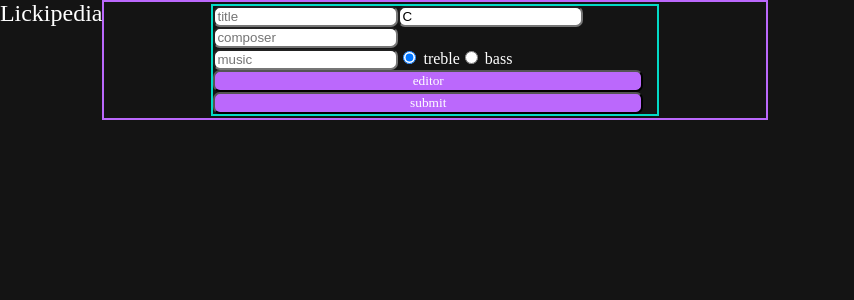
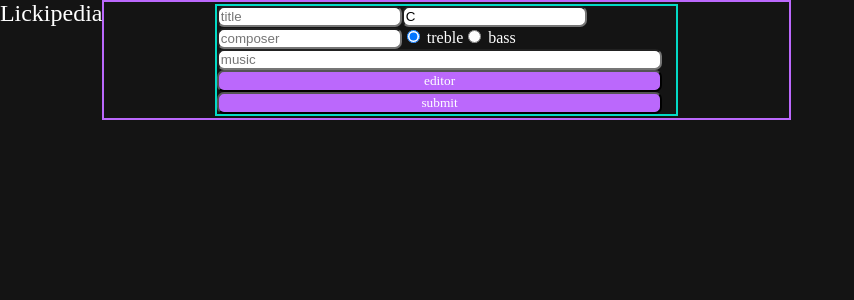
Before and after one commit to sqrtM/lickipedia-next, a Next.js app: page /home in a window 1280 px wide. Shown: the top 300 px of the page, without its empty margins (0-854 px from the left). Built offline with nearby package versions, Linux system fonts and the light colour scheme; a web font is replaced by a local one.

Commit message:
dates working; better input format

```diff
--- a/src/Feed.tsx
+++ b/src/Feed.tsx
@@ -76,7 +76,7 @@ export default class Feed extends React.Component<IFeedProps, IFeedState> {
     let newString: string = `T:${this.state.title}\nM:4/4\nC:${this.state.composer}\nK:${this.state.key} clef=${this.state.Clef}\n${this.state.music}`;
     let params: AbcVisualParams = defaultFeedParams;
     // does the lick have a parent ? if so, make it a part of its identity.
-    let newFeedItem: feedItemType = this.state.parent ? [newUUID, newString, params, this.state.parent] : [newUUID, newString, params];
+    let newFeedItem: feedItemType = [newUUID, newString, params, this.state.parent, new Date().toLocaleString()];
     this.setState({
       ...this.state,    // clear state on submit.
       title: '',
@@ -112,12 +112,14 @@ export default class Feed extends React.Component<IFeedProps, IFeedState> {
   // the text fields and create the readonly
   // parent field to put on the new child lick
   recieveFork = (fork: feedItemType): void => {
+    // lots of string manip to get the 'tune object'
+    // to split properly into the different text fields
     let musicArray = fork[1].split(`\n`, 5);
     this.setState({
       ...this.state,
       title: musicArray[0].split(":")[1],
       composer: musicArray[2].split(":")[1],
-      key: musicArray[3].split(":")[1][0],
+      key: musicArray[3].split(":")[1].split(" ")[0],
       Clef: musicArray[3].split("=")[1],
       music: musicArray[4],
       parent: fork[0],
@@ -150,13 +152,15 @@ export default class Feed extends React.Component<IFeedProps, IFeedState> {
               <label>
                 <span><input type='text' name='title' placeholder='title' value={this.state.title} onChange={this.handleChange} /></span>
                 <span><input type='text' name='key' placeholder='key' value={this.state.key} onChange={this.handleChange} /></span>
-                <span><input type='text' name='composer' placeholder='composer' value={this.state.composer} onChange={this.handleChange} /></span>
-                <div><input type='textarea' name='music' id="music" placeholder='music' value={this.state.music} onChange={this.handleChange} />
-                  <span>
-                    <input type="radio" name='Clef' value='treble' onChange={this.handleChange} checked={this.state.Clef === 'treble'} /> treble
-                    <input type="radio" name='Clef' value='bass' onChange={this.handleChange} checked={this.state.Clef === 'bass'} /> bass
+                <span>
+                  <input type='text' name='composer' placeholder='composer' value={this.state.composer} onChange={this.handleChange} />
+                  <input type="radio" name='Clef' value='treble' onChange={this.handleChange} checked={this.state.Clef === 'treble'} /> treble
+                  <input type="radio" name='Clef' value='bass' onChange={this.handleChange} checked={this.state.Clef === 'bass'} /> bass
+                </span>
+                <div id={styles.musicRow}><input type='textarea' name='music' id="music" placeholder='music' value={this.state.music} onChange={this.handleChange} />
+                  <span className={styles.parent}>
                     {this.state.parent &&
-                      <input type='textarea' className={styles.parent} value={this.state.parent} readOnly />
+                      <input type='textarea' value={this.state.parent} readOnly />
                     }
                   </span>
                 </div>
--- a/src/FeedItem.tsx
+++ b/src/FeedItem.tsx
@@ -18,16 +18,15 @@ export default class FeedItem extends PureComponent<IFeedItemProps> {
     this.handleFork = this.handleFork.bind(this);
   }
 
-  getDate = () => new Date().toLocaleString()
   componentDidMount(): void { this.props.historyFeed.forEach(i => renderAbcNotation(i[0], i[1], i[2])) }
   componentDidUpdate(): void { this.props.historyFeed.forEach(i => renderAbcNotation(i[0], i[1], i[2])) }
   saveLick = (s: string): void => { this.props.retrieveSavedLicks(s) }
-  handleTranspose = (e: any, i: feedItemType): void => renderAbcNotation(i[0], i[1],  {...i[2], visualTranspose: +e.target.value });
+  handleTranspose = (e: any, i: feedItemType): void => renderAbcNotation(i[0], i[1], { ...i[2], visualTranspose: +e.target.value });
   handleFork(i: feedItemType): void { this.props.recieveFork(i) }
 
   render(): JSX.Element {
     return (
-      <div className={styles.feedContainer} style={{width: "-webkit-fill-available"}}>
+      <div className={styles.feedContainer} style={{ width: "-webkit-fill-available" }}>
         {this.props.historyFeed.map(i =>
           <div key={Date.now() + Math.random()}>
             <div id={`abcjs-result-${i[0]}`} className={styles.feeditem} />
@@ -35,11 +34,9 @@ export default class FeedItem extends PureComponent<IFeedItemProps> {
               <button onClick={() => this.saveLick(i[0])}>save</button>
               <button onClick={() => this.handleFork(i)}>fork</button>
               <span>transposition<input type='number' min='-24' max='24' placeholder='0' onChange={(e) => this.handleTranspose(e, i)} /></span>
-              {i.length > 3 && <span>{i[3]}</span>}
-              <span id={styles.date}>{this.getDate()}</span>
+              {i[3]} <span id={styles.date}>{i[4]}</span>
             </span>
-          </div>
-        )}
+          </div>)}
       </div>
     )
   }
--- a/src/util.tsx
+++ b/src/util.tsx
@@ -4,7 +4,8 @@ export type feedItemType = [
     uniqueID: string,
     musicNotation: string,
     params: abc.AbcVisualParams,
-    parent?: string
+    parent: string,
+    date: string
 ];
 
 export const renderAbcNotation = (ID: string, abcNotation: string, parserParams: abc.AbcVisualParams): void => {
--- a/styles/Feed.module.scss
+++ b/styles/Feed.module.scss
@@ -16,6 +16,11 @@
   width: 8%;
   display: grid;
   justify-content: center;
+}
+
+#musicRow {
+  display: flex;
+  flex-direction: column;
 }
 
 .feed {
@@ -64,4 +69,6 @@ though it is read only).
   -webkit-user-select: none;
   -khtml-user-select: none;
   user-select: none;
+  display: flex;
+  flex-direction: column;
 }
```
